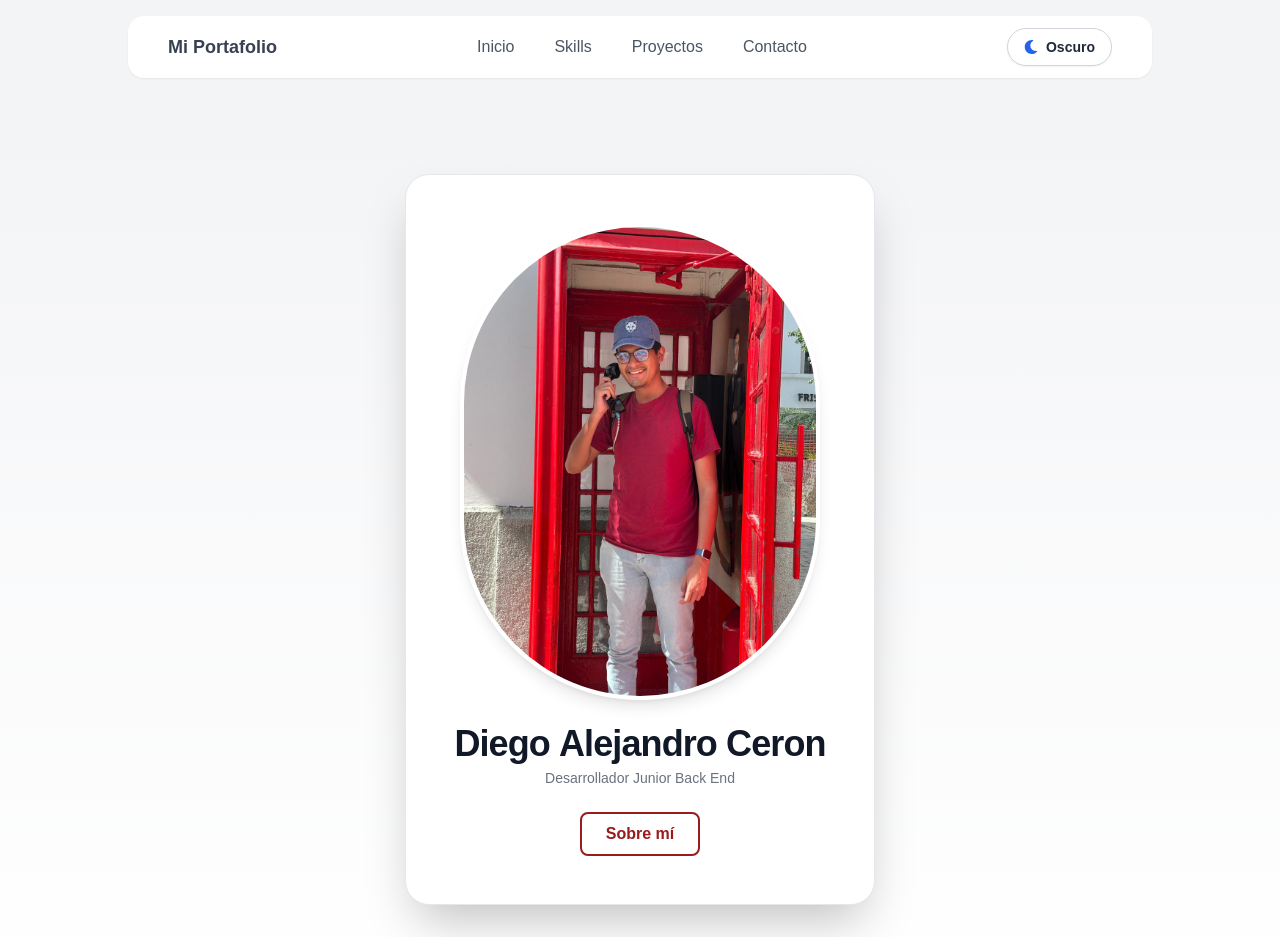
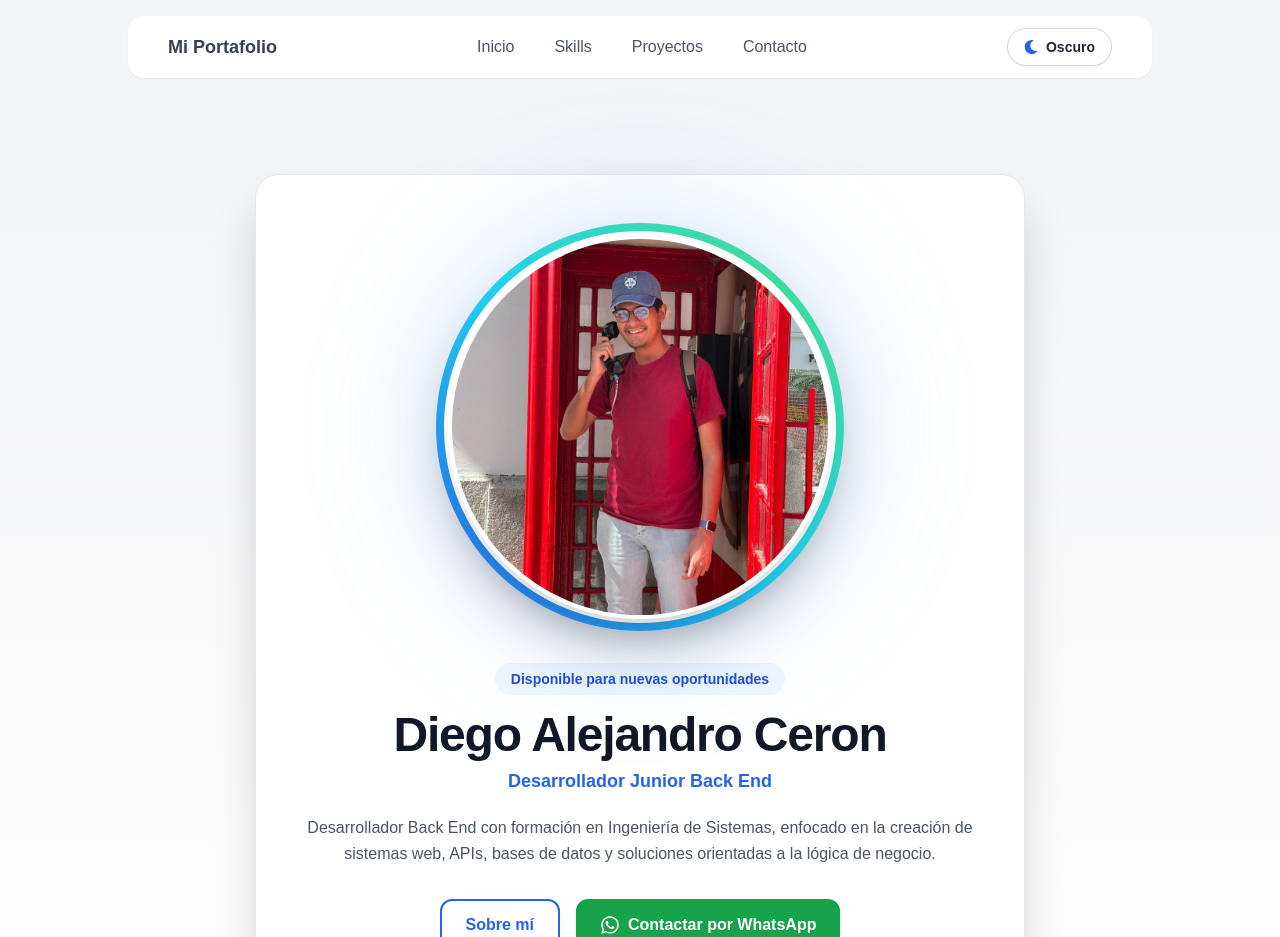
Before and after one commit to diego0399/portafolio_diegoceron, a Next.js app: page / in a window 1280 px wide. Shown: the top 937 px of the page. Built offline with nearby package versions, Linux system fonts and the light colour scheme.

Commit message:
Cambios en proyectos 27/04/2026 00:00

```diff
--- a/src/app/components/Hero.tsx
+++ b/src/app/components/Hero.tsx
@@ -3,9 +3,18 @@
 import Image from "next/image";
 import { motion } from "framer-motion";
 import { useState } from "react";
+import { FaWhatsapp } from "react-icons/fa";
 
 export default function Hero() {
   const [showAbout, setShowAbout] = useState(false);
+
+  const whatsappNumber = "50374211963";
+  const whatsappMessage =
+    "Hola Diego, vi tu portafolio y me gustaría contactarte.";
+
+  const whatsappUrl = `https://wa.me/${whatsappNumber}?text=${encodeURIComponent(
+    whatsappMessage,
+  )}`;
 
   return (
     <section
@@ -13,55 +22,112 @@ export default function Hero() {
       className="flex justify-center items-center py-20 px-6 bg-gradient-to-b from-gray-100 to-white transition-colors duration-300 dark:from-slate-950 dark:to-slate-900"
     >
       <motion.div
-        className="bg-white rounded-3xl shadow-2xl p-8 md:p-12 max-w-2xl text-center border border-gray-200 transition-colors duration-300 dark:bg-slate-900 dark:border-slate-800 dark:shadow-slate-950"
+        className="bg-white rounded-3xl shadow-2xl p-8 md:p-12 max-w-4xl text-center border border-gray-200 transition-colors duration-300 dark:bg-slate-900 dark:border-slate-800 dark:shadow-slate-950"
         initial={{ opacity: 0, y: 30 }}
         animate={{ opacity: 1, y: 0 }}
         transition={{ duration: 0.8, ease: "easeOut" }}
-        whileHover={{ scale: 1.02 }}
       >
         <motion.div
-          className="flex justify-center mb-6"
-          initial={{ scale: 0.9 }}
-          animate={{ scale: 1 }}
+          className="relative flex justify-center mb-8"
+          initial={{ scale: 0.9, opacity: 0 }}
+          animate={{ scale: 1, opacity: 1 }}
           transition={{ duration: 1, ease: "easeOut" }}
-          whileHover={{ rotate: 2, scale: 1.05 }}
         >
+          {/* Brillo de fondo */}
+          <div className="absolute inset-0 flex justify-center items-center">
+            <div className="w-80 h-80 md:w-[420px] md:h-[420px] rounded-full bg-blue-500/20 blur-3xl dark:bg-blue-400/20" />
+          </div>
+
+          {/* Marco degradado */}
+          <motion.div
+            className="relative p-2 rounded-full bg-gradient-to-tr from-blue-600 via-cyan-400 to-green-400 shadow-2xl"
+            whileHover={{ scale: 1.04, rotate: 2 }}
+            transition={{ type: "spring", stiffness: 220, damping: 15 }}
+          >
+            <div className="p-1 rounded-full bg-white dark:bg-slate-900">
               <Image
                 src="/images/diegoperfil.jpg"
-            alt="Foto de Diego Ceron"
-            width={360}
-            height={360}
-            className="rounded-full shadow-lg object-cover border-4 border-white transition-colors duration-300 dark:border-slate-700"
+                alt="Foto de Diego Alejandro Ceron"
+                width={400}
+                height={400}
+                className="w-72 h-72 md:w-96 md:h-96 rounded-full object-cover shadow-xl border-4 border-white dark:border-slate-800"
                 unoptimized
+                priority
               />
+            </div>
+          </motion.div>
         </motion.div>
 
-        <h2 className="text-3xl md:text-4xl font-bold text-gray-900 mb-1 tracking-tight dark:text-white">
-          Diego&nbsp;Alejandro&nbsp;Ceron
+        <span className="inline-block mb-4 px-4 py-1.5 text-sm font-semibold rounded-full bg-blue-50 text-blue-700 dark:bg-blue-950/40 dark:text-blue-300">
+          Disponible para nuevas oportunidades
+        </span>
+
+        <h1 className="text-3xl md:text-5xl font-extrabold text-gray-900 mb-2 tracking-tight dark:text-white">
+          Diego Alejandro Ceron
+        </h1>
+
+        <h2 className="text-base md:text-lg text-blue-600 font-semibold dark:text-blue-400">
+          Desarrollador Junior Back End
         </h2>
 
-        <h5 className="text-xs md:text-sm text-gray-500 font-light dark:text-gray-400">
-          Desarrollador&nbsp;Junior&nbsp;Back&nbsp;End
-        </h5>
+        <p className="mt-5 text-gray-600 leading-relaxed max-w-2xl mx-auto dark:text-gray-300">
+          Desarrollador Back End con formación en Ingeniería de Sistemas,
+          enfocado en la creación de sistemas web, APIs, bases de datos y
+          soluciones orientadas a la lógica de negocio.
+        </p>
 
+        <div className="mt-8 flex flex-col sm:flex-row justify-center gap-4">
           <button
+            type="button"
             onClick={() => setShowAbout(!showAbout)}
-          className="mt-6 px-6 py-2 border-2 border-red-800 text-red-800 font-semibold rounded-lg hover:bg-red-800 hover:text-white transition-all duration-300 ease-in-out dark:border-red-500 dark:text-red-400 dark:hover:bg-red-500 dark:hover:text-white"
+            aria-expanded={showAbout}
+            className="px-6 py-3 border-2 border-blue-600 text-blue-600 font-semibold rounded-xl hover:bg-blue-600 hover:text-white transition-all duration-300 ease-in-out dark:border-blue-400 dark:text-blue-400 dark:hover:bg-blue-500 dark:hover:text-white"
           >
             {showAbout ? "Ver menos" : "Sobre mí"}
           </button>
 
+          <a
+            href={whatsappUrl}
+            target="_blank"
+            rel="noopener noreferrer"
+            className="inline-flex items-center justify-center gap-2 px-6 py-3 bg-green-600 text-white font-semibold rounded-xl hover:bg-green-700 transition-all duration-300 ease-in-out shadow-md hover:shadow-lg"
+          >
+            <FaWhatsapp className="text-xl" />
+            Contactar por WhatsApp
+          </a>
+        </div>
+
         {showAbout && (
           <motion.div
-            className="mt-6 max-w-2xl"
+            className="mt-8 text-left bg-gray-50 rounded-2xl p-6 border border-gray-100 dark:bg-slate-800/70 dark:border-slate-700"
             initial={{ opacity: 0, y: 10 }}
             animate={{ opacity: 1, y: 0 }}
             transition={{ duration: 0.4 }}
           >
-            <p className="text-lg text-gray-600 leading-relaxed dark:text-gray-300">
-              Desarrollador Back End autodidacta, Ingeniero en Sistemas graduado
-              de la Universidad Tecnológica de El Salvador.
+            <h3 className="text-xl font-bold text-gray-900 mb-3 dark:text-white">
+              Sobre mí
+            </h3>
+
+            <p className="text-gray-600 leading-relaxed dark:text-gray-300">
+              Soy Desarrollador Back End autodidacta e Ingeniero en Sistemas
+              graduado de la Universidad Tecnológica de El Salvador. Me interesa
+              seguir creciendo profesionalmente en el desarrollo de sistemas,
+              trabajando con tecnologías como Java, Spring Boot, PHP, SQL
+              Server, MySQL y Oracle.
             </p>
+
+            <div className="mt-6 bg-white rounded-2xl p-5 border border-gray-100 shadow-sm dark:bg-slate-900 dark:border-slate-700">
+              <h4 className="text-lg font-bold text-gray-900 mb-2 dark:text-white">
+                Atención y soporte
+              </h4>
+
+              <p className="text-gray-600 leading-relaxed dark:text-gray-300">
+                Estoy atento a cualquier consulta, problema o necesidad
+                relacionada con sistemas web, bases de datos, desarrollo Back
+                End o mejoras en proyectos existentes. Puedes contactarme y con
+                gusto revisaré cómo puedo ayudarte.
+              </p>
+            </div>
           </motion.div>
         )}
       </motion.div>
```
Lines whose indentation alone changed are shown as unchanged.
